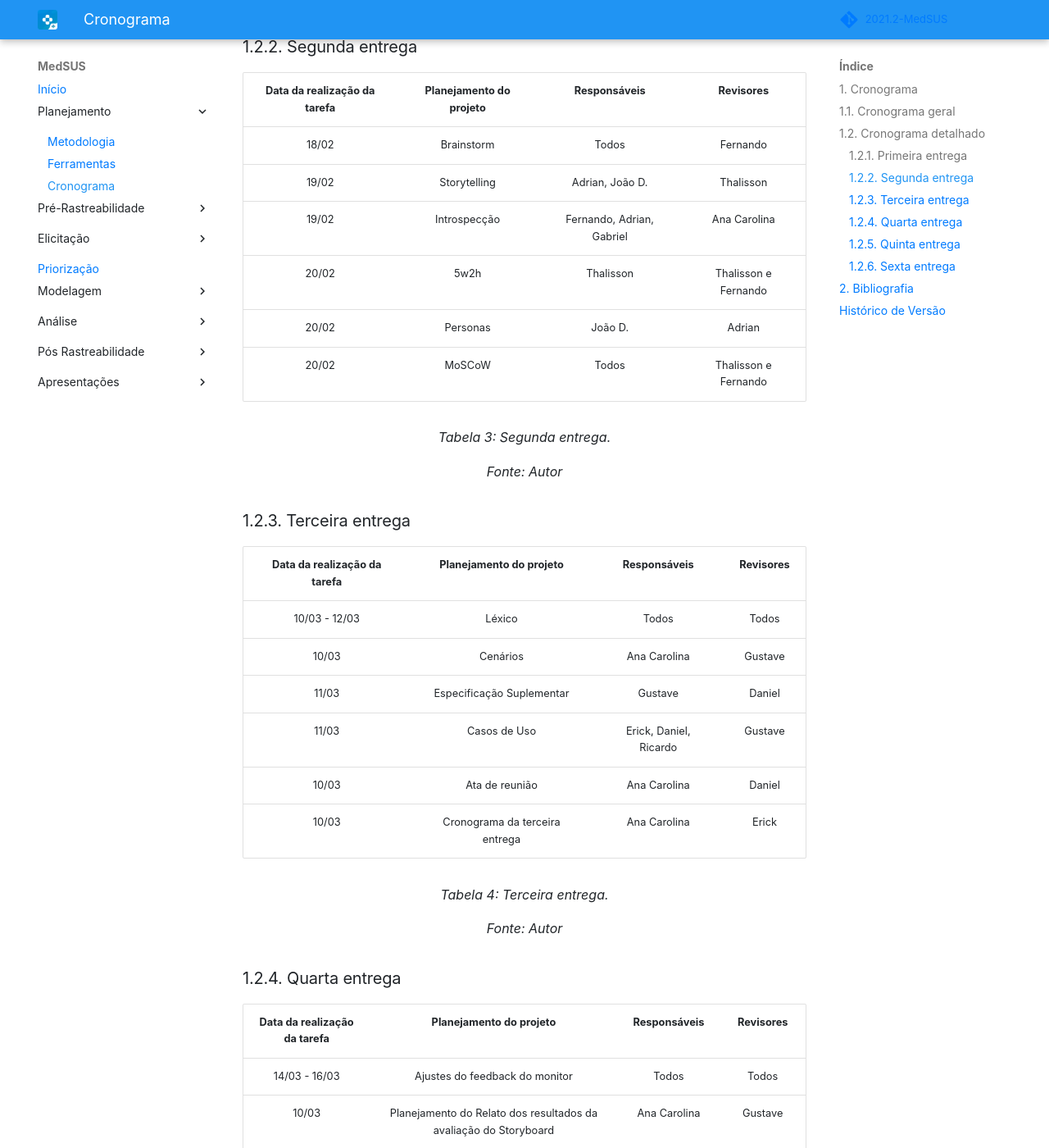
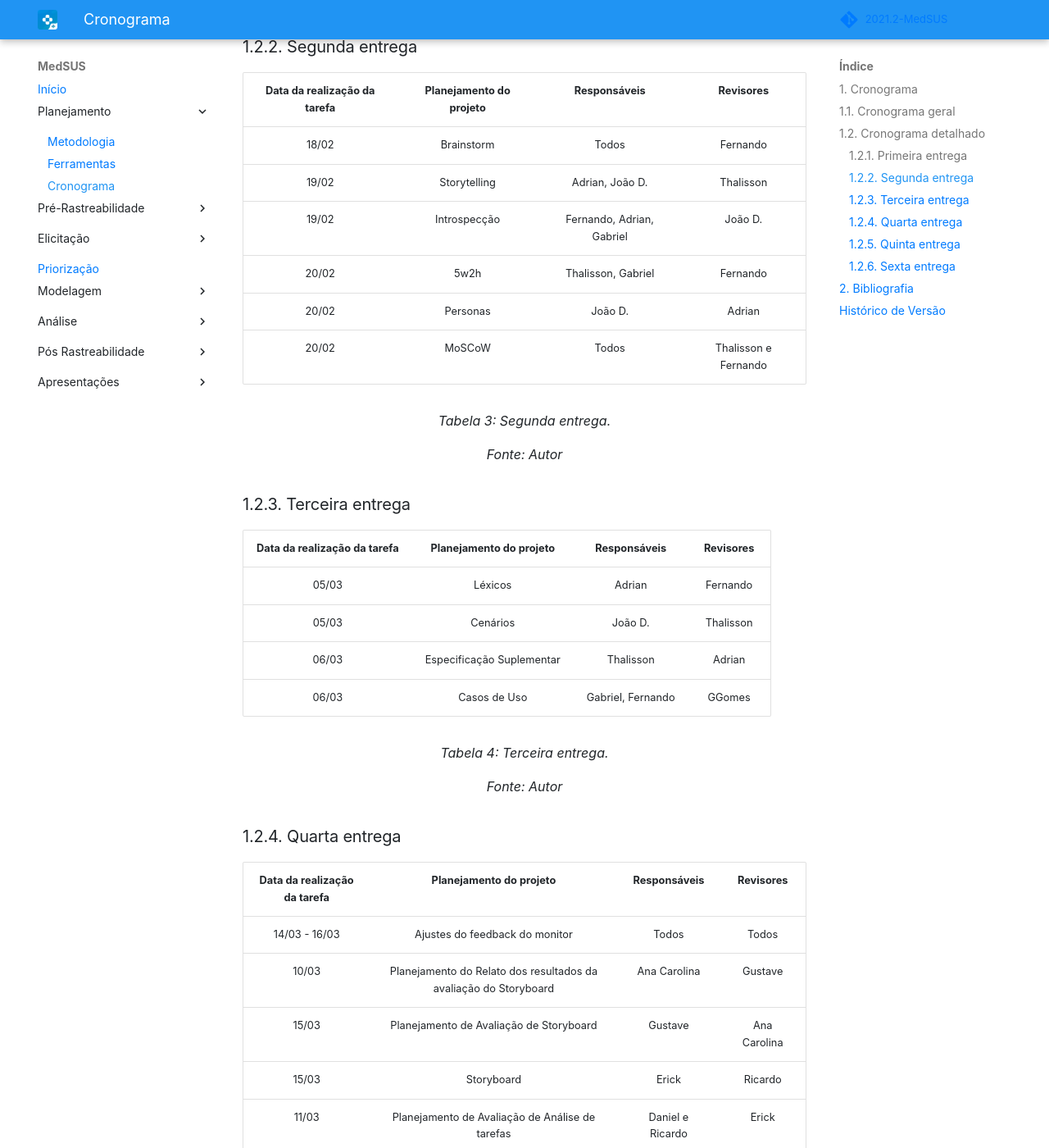
Before and after one commit to Requisitos-de-Software/2021.2-MedSUS, an MkDocs documentation site: the page built from docs/about/planning.md, in a window 1280 px wide and 1400 px high, scrolled down 1817 px. Shown: the whole window at 82% size. Built offline with MkDocs 1.6.1 and Material for MkDocs 9.7.7, drawn with Linux system fonts in a browser that asks for light colours; some web fonts are replaced; comment, search, counter and statistics services are not loaded.

Commit message:
Tabela entrega 3

```diff
--- a/docs/about/planning.md
+++ b/docs/about/planning.md
@@ -51,8 +51,8 @@ O cronograma foi orientado pelas próprias entregas da disciplinas e constará n
 | :--------------------------: | :---------------------------: | :------------------------: | :----------:         |
 |            18/02             | Brainstorm                    | Todos                      | Fernando             |
 |            19/02             | Storytelling                  | Adrian, João D.            | Thalisson            |
-|            19/02             | Introspecção                  | Fernando, Adrian, Gabriel  | Ana Carolina         |
-|            20/02             | 5w2h                          | Thalisson                  | Thalisson e Fernando |
+|            19/02             | Introspecção                  | Fernando, Adrian, Gabriel  | João D.              |
+|            20/02             | 5w2h                          | Thalisson, Gabriel         | Fernando             |
 |            20/02             | Personas                      | João D.                    | Adrian               |
 |            20/02             | MoSCoW                        | Todos                      | Thalisson e Fernando |
 
@@ -65,12 +65,10 @@ O cronograma foi orientado pelas próprias entregas da disciplinas e constará n
 
 | Data da realização da tarefa |    Planejamento do projeto     |      Responsáveis      | Revisores |
 | :--------------------------: | :----------------------------: | :--------------------: | :-------: |
-|        10/03 - 12/03         | Léxico                         |         Todos          |   Todos   |
-|            10/03             | Cenários                       |      Ana Carolina      |  Gustave  |
-|            11/03             | Especificação Suplementar      |        Gustave         |  Daniel   |
-|            11/03             | Casos de Uso                   | Erick, Daniel, Ricardo |  Gustave  |
-|            10/03             |         Ata de reunião         |      Ana Carolina      |  Daniel   |
-|            10/03             | Cronograma da terceira entrega |      Ana Carolina      |   Erick   |
+|            05/03             | Léxicos                        |         Adrian         | Fernando  |
+|            05/03             | Cenários                       | João D.                | Thalisson |
+|            06/03             | Especificação Suplementar      | Thalisson              |  Adrian   |
+|            06/03             | Casos de Uso                   | Gabriel, Fernando      |  GGomes   |
 
 <center>
     <figcaption>Tabela 4: Terceira entrega.</figcaption>
```
